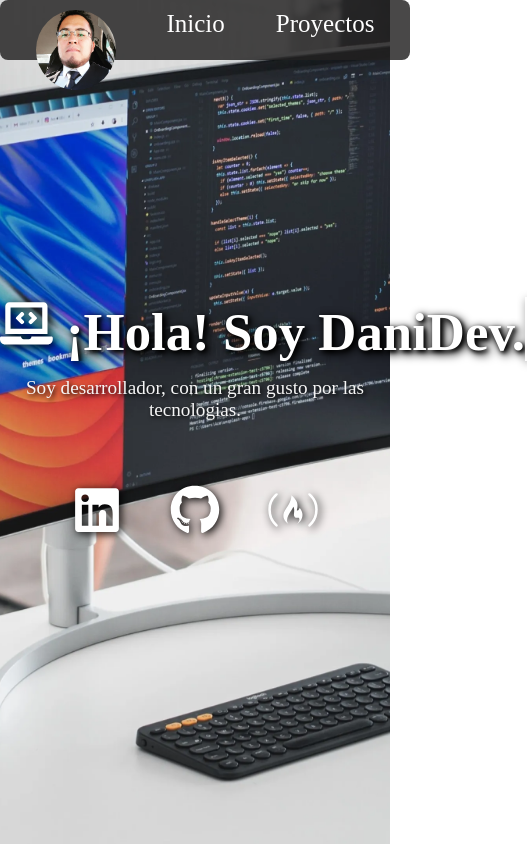
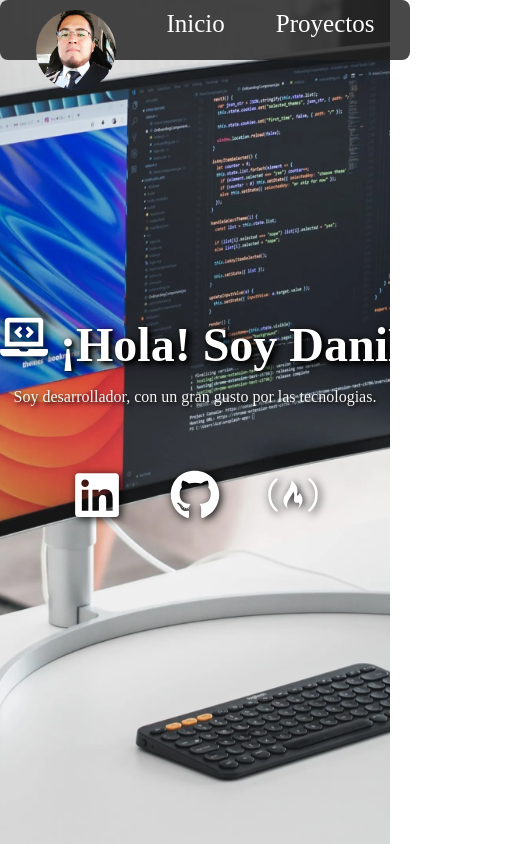
Before and after one commit to Torao403/portafolio, a React (Vite) app: page / in a window 390 px wide. Shown: the top 844 px of the page, 527 px wide, since content can reach past the window. Built offline with nearby package versions, Linux system fonts and the light colour scheme.

Commit message:
espacios en blanco

```diff
--- a/src/componentes/bienvenida/welcome.module.css
+++ b/src/componentes/bienvenida/welcome.module.css
@@ -1,10 +1,12 @@
 .welcomeSection {
   height: 100vh;
+  max-width: 100%;
   display: flex;
   flex-direction: column;
   justify-content: center;
   align-items: center;
   text-align: center;
+  overflow: hidden;
  }
 
 .title {
@@ -33,7 +35,6 @@
 .description {
   font-size: 1.5rem; /* Descripción más grande */
   color: whitesmoke;
-  max-width: 600px;
   margin: 0 auto 2rem;
   text-shadow: 2px 2px 4px rgba(0, 0, 0, 2); /* Sombra del texto */
 }
@@ -63,14 +64,14 @@
 }
 
 
-@media (max-width: 750px) {
+@media (max-width: 600px) {
 
   .title{
-    font-size:3.3rem;
+    font-size:3rem;
   }
 
   .description{
-    font-size: 1.2rem;
+    font-size: 1rem;
   }
 
 
```
